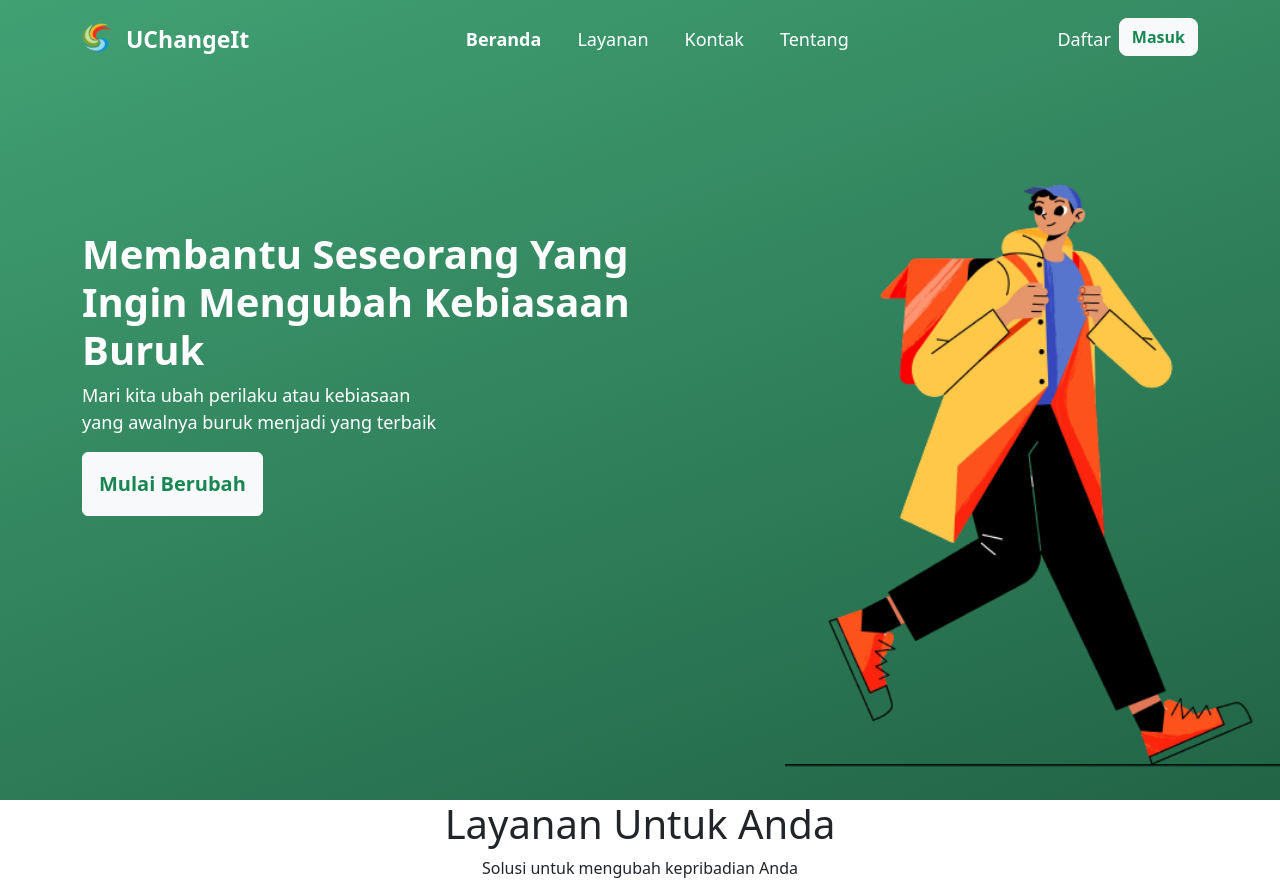
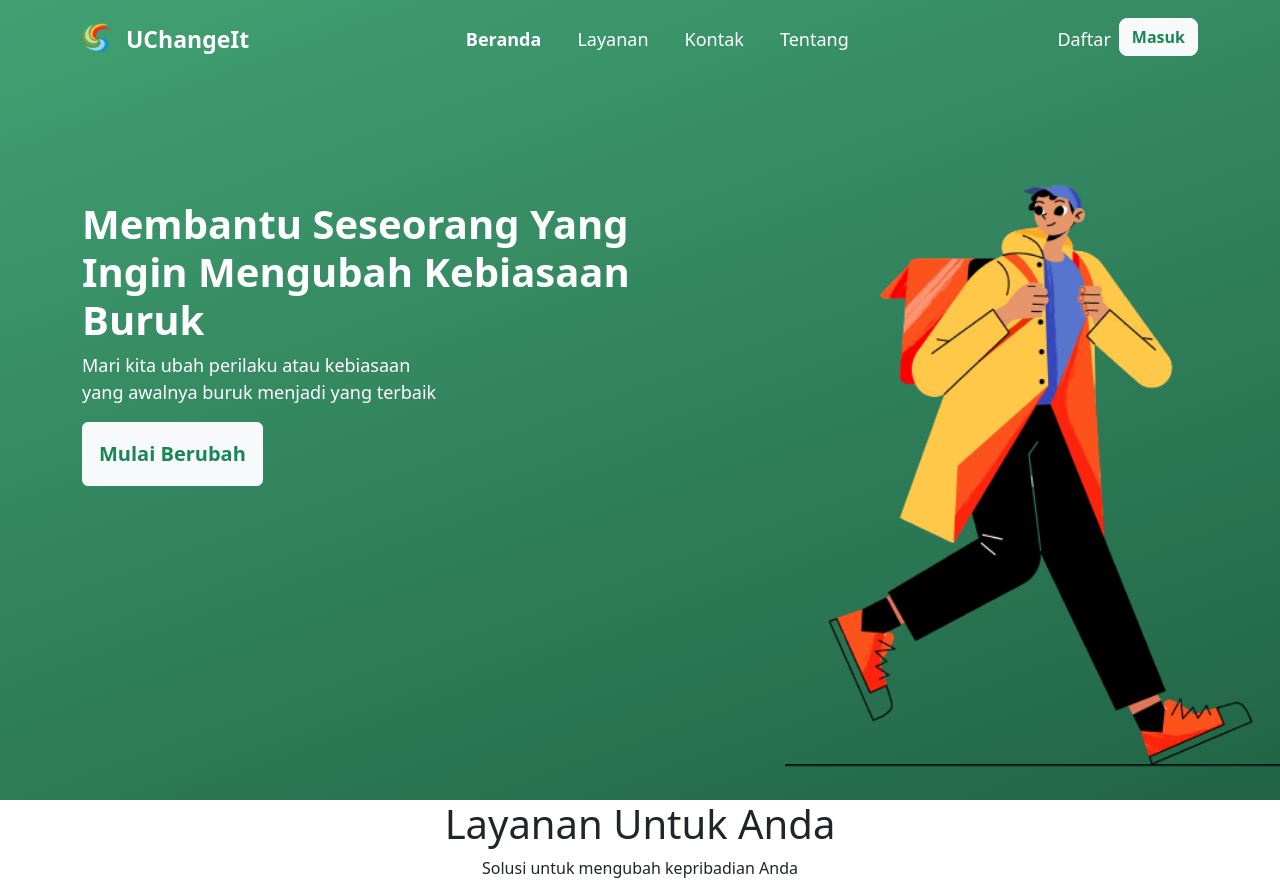
Before and after one commit to AchmadSyahh226/YouChangeIt-Website, a PHP site: page / in a window 1280 px wide. Run offline with PHP 8.4, Linux system fonts and the light colour scheme.

Commit message:
Ubah padding top section1

```diff
--- a/style.css
+++ b/style.css
@@ -25,7 +25,7 @@ body {
   background: linear-gradient(160deg, rgb(65, 161, 115), rgb(33, 100, 70));
   height: 100vh;
   width: 100%;
-  padding-top: 230px;
+  padding-top: 200px;
 }
 
 .buttonDaftar {
```
